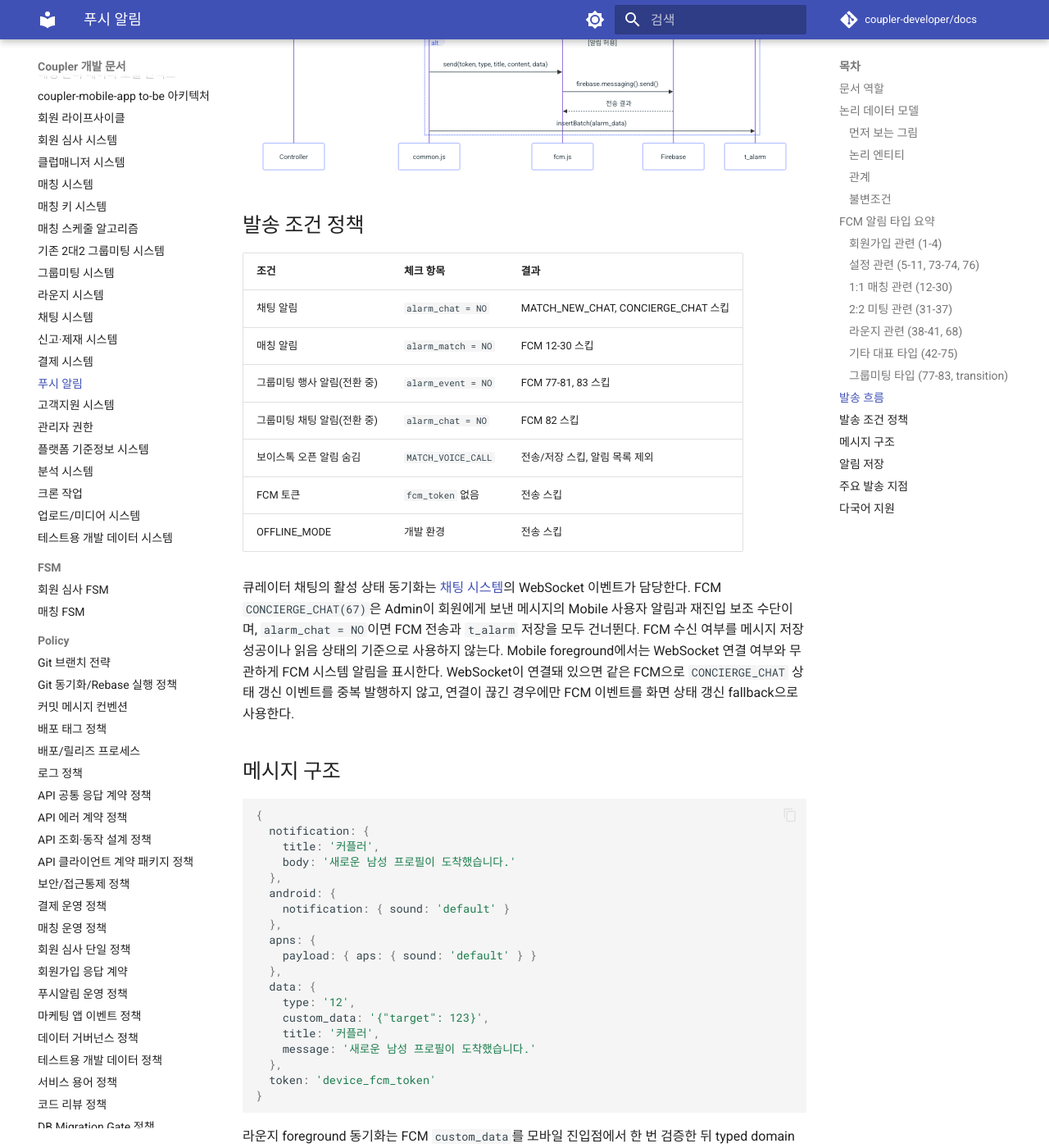
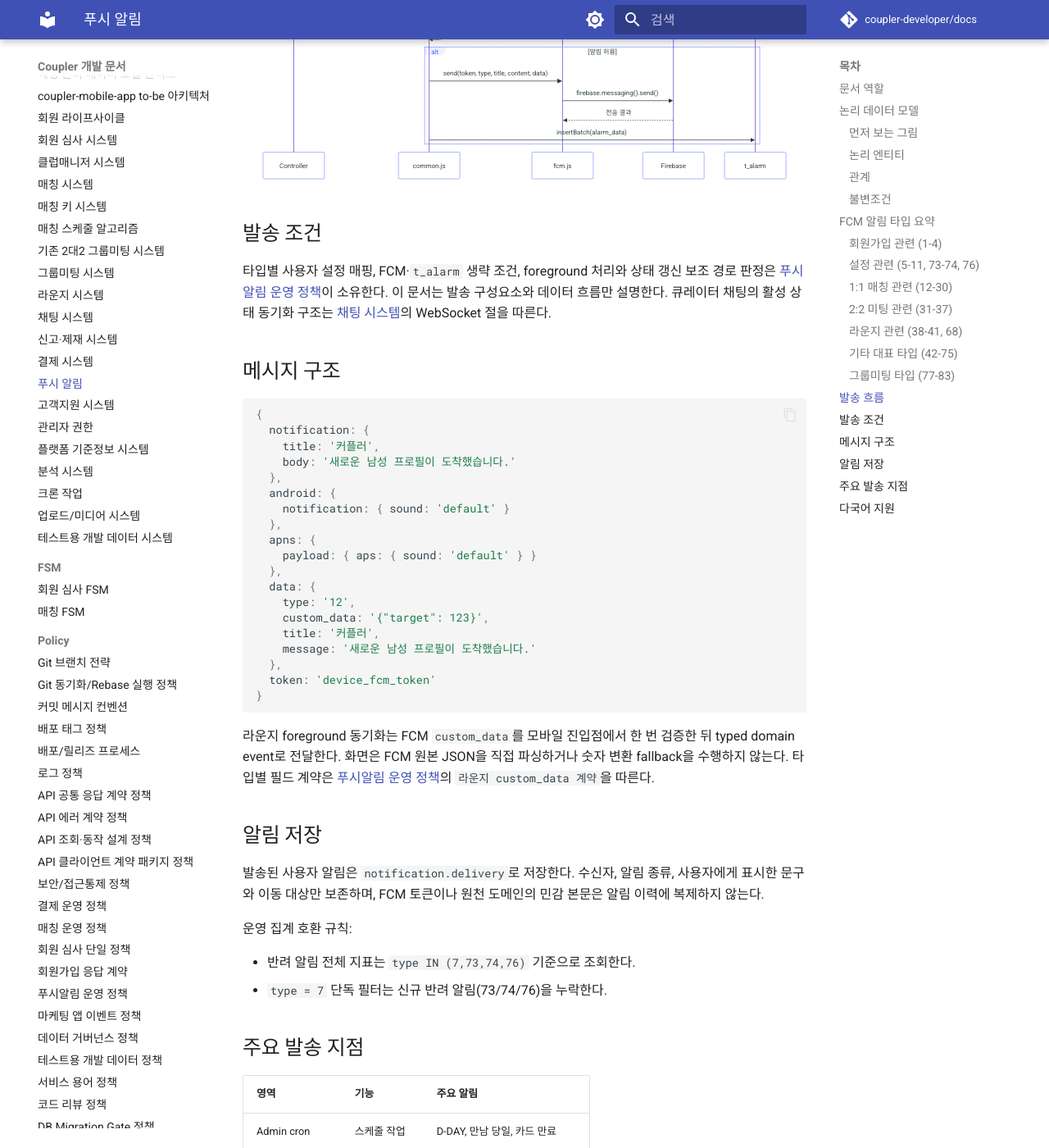
Before and after one commit to coupler-developer/docs, an MkDocs documentation site: the page built from content/architecture/push-notification.md, in a window 1280 px wide and 1400 px high, scrolled down 4892 px. Shown: the whole window at 82% size. Built offline with MkDocs 1.6.1 and Material for MkDocs 9.7.7, drawn with Linux system fonts in a browser that asks for light colours; comment, search, counter and statistics services are not loaded; some of the changed text lies outside the part shown.

Commit message:
docs: 푸시 발송 조건 SoT 정리
Reason:
- 푸시 사용자 설정과 저장·전송 생략 조건이 architecture에 중복돼 판정 책임이 분산돼 있었다.

Changes:
- 타입별 설정과 FCM·t_alarm 처리 조건을 푸시 운영 정책에 폐쇄형으로 정리했다.
- 채팅·그룹미팅·푸시 architecture는 정책 링크와 구조 설명만 유지했다.

How:
- 현행 API와 Mobile 구현을 기준으로 정책을 단일 SoT로 두고 잔여 그룹미팅 전환은 기존 기술부채에 연결했다.

Tests:
- yarn validate:docs 통과

````diff
--- a/content/architecture/push-notification.md
+++ b/content/architecture/push-notification.md
@@ -9,7 +9,8 @@
 
 Firebase Cloud Messaging 기반 푸시알림 아키텍처를 정리한 문서이다.
 이 문서의 타입 섹션은 대표 타입과 범주를 설명하는 요약본이며, 전체 타입 인벤토리를 1:1로 열거하지 않는다.
-기존 알림 흐름은 `as-is`이고 그룹미팅 77~83의 Mobile 연결과 운영 활성화만 전환 중이다.
+기존 알림 흐름과 그룹미팅 77~83의 API 타입은 현행이다. 별도 Mobile 소비자 cutover와 운영 증빙은
+[기술 부채 정리](../technical-debt/technical-debt.md)의 `그룹미팅 소비자 cutover 및 출시 통합 미완료`에서 추적한다.
 
 ## 논리 데이터 모델
 
@@ -148,22 +149,23 @@ flowchart LR
 
 - 위 표는 전체 타입 목록이 아니라 대표 타입 예시와 범주 요약이다.
 
-### 그룹미팅 타입 (77-83, transition)
+### 그룹미팅 타입 (77-83)
 
-아래 값은 [그룹미팅 시스템](group-meeting-system.md)의 API 발송 계약에 반영됐다. Mobile은 신청 상태
-77~79는 행사 상세, 취소·새 메시지·후기 81~83은 채팅 이력으로 연결한다. 확정 80은 클릭 시 서버의 최신
-`can_chat`을 확인해 개방됐으면 채팅, 아직 미개방이면 행사 상세로 연결한다. 소비자 병합·배포와 운영 발송
-활성화가 끝나기 전에는 그룹미팅 푸시를 운영에서 활성화하지 않는다. 모든 `target`은 그룹미팅 행사 ID다.
+아래 값은 [그룹미팅 시스템](group-meeting-system.md)의 API 발송 계약에 반영됐다. Mobile 연결 계약은 신청 상태
+알림 77~79를 행사 상세, 취소·새 메시지·후기 알림 81~83을 채팅 이력으로 연결한다. 확정 80은 클릭 시 서버의 최신
+`can_chat`을 확인해 개방됐으면 채팅, 아직 미개방이면 행사 상세로 연결한다. 소비자 cutover와 운영 전환 상태는
+[기술 부채 정리](../technical-debt/technical-debt.md)의 `그룹미팅 소비자 cutover 및 출시 통합 미완료`에서
+추적한다. 모든 `target`은 그룹미팅 행사 ID다.
 
-| 값 | 상수 | 의미 | 사용자 설정 | Mobile 이동 |
-| --- | --- | --- | --- | --- |
-| 77 | `GROUP_MEETING_APPLICATION_RECEIVED` | 신규 신청 | `alarm_event` | 행사 상세 |
-| 78 | `GROUP_MEETING_APPLICATION_APPROVED` | 신청 승인 | `alarm_event` | 행사 상세 |
-| 79 | `GROUP_MEETING_APPLICATION_CANCELED` | Admin 확정 취소(외부 환불 필요) | `alarm_event` | 행사 상세 |
-| 80 | `GROUP_MEETING_EVENT_CONFIRMED` | 모임 확정 | `alarm_event` | 개방 시 채팅, 미개방 시 행사 상세 |
-| 81 | `GROUP_MEETING_EVENT_CANCELED` | 행사 취소 | `alarm_event` | 채팅 이력 |
-| 82 | `GROUP_MEETING_CHAT_MESSAGE` | 새 채팅 메시지 | `alarm_chat` | 채팅 이력 |
-| 83 | `GROUP_MEETING_REVIEW_AVAILABLE` | 후기 작성 가능 | `alarm_event` | 채팅 이력 |
+| 값 | 상수 | 의미 | Mobile 이동 |
+| --- | --- | --- | --- |
+| 77 | `GROUP_MEETING_APPLICATION_RECEIVED` | 신규 신청 | 행사 상세 |
+| 78 | `GROUP_MEETING_APPLICATION_APPROVED` | 신청 승인 | 행사 상세 |
+| 79 | `GROUP_MEETING_APPLICATION_CANCELED` | Admin 확정 취소(외부 환불 필요) | 행사 상세 |
+| 80 | `GROUP_MEETING_EVENT_CONFIRMED` | 모임 확정 | 개방 시 채팅, 미개방 시 행사 상세 |
+| 81 | `GROUP_MEETING_EVENT_CANCELED` | 행사 취소 | 채팅 이력 |
+| 82 | `GROUP_MEETING_CHAT_MESSAGE` | 새 채팅 메시지 | 채팅 이력 |
+| 83 | `GROUP_MEETING_REVIEW_AVAILABLE` | 후기 작성 가능 | 채팅 이력 |
 
 ## 발송 흐름
 
@@ -185,24 +187,11 @@ sequenceDiagram
     end
 ```
 
-## 발송 조건 정책
+## 발송 조건
 
-| 조건 | 체크 항목 | 결과 |
-|------|----------|------|
-| 채팅 알림 | `alarm_chat = NO` | MATCH_NEW_CHAT, CONCIERGE_CHAT 스킵 |
-| 매칭 알림 | `alarm_match = NO` | FCM 12-30 스킵 |
-| 그룹미팅 행사 알림(전환 중) | `alarm_event = NO` | FCM 77-81, 83 스킵 |
-| 그룹미팅 채팅 알림(전환 중) | `alarm_chat = NO` | FCM 82 스킵 |
-| 보이스톡 오픈 알림 숨김 | `MATCH_VOICE_CALL` | 전송/저장 스킵, 알림 목록 제외 |
-| FCM 토큰 | `fcm_token` 없음 | 전송 스킵 |
-| OFFLINE_MODE | 개발 환경 | 전송 스킵 |
-
-큐레이터 채팅의 활성 상태 동기화는 [채팅 시스템](chat-system.md)의 WebSocket 이벤트가 담당한다. FCM
-`CONCIERGE_CHAT(67)`은 Admin이 회원에게 보낸 메시지의 Mobile 사용자 알림과 재진입 보조 수단이며,
-`alarm_chat = NO`이면 FCM 전송과 `t_alarm` 저장을 모두 건너뛴다. FCM 수신 여부를 메시지 저장 성공이나 읽음
-상태의 기준으로 사용하지 않는다. Mobile foreground에서는 WebSocket 연결 여부와 무관하게 FCM 시스템 알림을
-표시한다. WebSocket이 연결돼 있으면 같은 FCM으로 `CONCIERGE_CHAT` 상태 갱신 이벤트를 중복 발행하지 않고,
-연결이 끊긴 경우에만 FCM 이벤트를 화면 상태 갱신 fallback으로 사용한다.
+타입별 사용자 설정 매핑, FCM·`t_alarm` 생략 조건, foreground 처리와 상태 갱신 보조 경로 판정은
+[푸시알림 운영 정책](../policy/push-notification-policy.md)이 소유한다. 이 문서는 발송 구성요소와 데이터 흐름만
+설명한다. 큐레이터 채팅의 활성 상태 동기화 구조는 [채팅 시스템](chat-system.md)의 WebSocket 절을 따른다.
 
 ## 메시지 구조
 
--- a/content/policy/push-notification-policy.md
+++ b/content/policy/push-notification-policy.md
@@ -49,8 +49,23 @@
 ### 2) 발송 조건 통제
 
 - 사용자 알림 설정(`alarm_chat`, `alarm_match`, `alarm_event`)을 서버 발송 경로에서 일관되게 적용한다.
-- 그룹미팅 77~81과 83은 `alarm_event`, 새 채팅 82는 `alarm_chat`을 적용한다. 설정이 꺼져 있으면 FCM과
-  `t_alarm` 저장을 모두 건너뛴다.
+
+| 대상 | 적용 조건 | 결과 |
+| --- | --- | --- |
+| 1:1 매칭 타입 12~30, 70, 71 | `alarm_match = NO` | FCM 전송과 `t_alarm` 저장을 모두 건너뜀 |
+| `MATCH_NEW_CHAT(22)` | `alarm_chat = NO` 또는 `alarm_match = NO` | FCM 전송과 `t_alarm` 저장을 모두 건너뜀 |
+| `CONCIERGE_CHAT(67)` | `alarm_chat = NO` | FCM 전송과 `t_alarm` 저장을 모두 건너뜀 |
+| 그룹미팅 77~81, 83 | `alarm_event = NO` | FCM 전송과 `t_alarm` 저장을 모두 건너뜀 |
+| `GROUP_MEETING_CHAT_MESSAGE(82)` | `alarm_chat = NO` | FCM 전송과 `t_alarm` 저장을 모두 건너뜀 |
+| `MATCH_VOICE_CALL(53)` | 항상 | FCM 전송과 `t_alarm` 저장을 모두 건너뛰고 알림 목록에서 제외 |
+| FCM 토큰 없음 | 다른 발송·저장 조건은 충족 | FCM만 건너뛰고 `t_alarm`은 저장 |
+| `sendPush = false` 또는 `OFFLINE_MODE` | 다른 발송·저장 조건은 충족 | FCM만 건너뛰고 `t_alarm`은 저장 |
+
+- `CONCIERGE_CHAT(67)`은 Admin이 회원에게 보낸 메시지의 Mobile 사용자 알림과 재진입 보조 수단이다. FCM
+  수신 여부를 메시지 저장 성공이나 읽음 상태의 기준으로 사용하지 않는다.
+- Mobile foreground에서는 WebSocket 연결 여부와 무관하게 `CONCIERGE_CHAT(67)` 시스템 알림을 표시한다.
+  WebSocket이 연결돼 있으면 같은 FCM으로 상태 갱신 이벤트를 중복 적용하지 않고, 연결이 끊긴 경우에만 FCM
+  이벤트를 화면 상태 갱신 보조 경로로 사용한다.
 - 토큰 없음/발송 비활성 조건은 명시적으로 기록하고 스킵 사유를 남긴다.
 - 동일 이벤트의 다중 발송을 방지하기 위해 idempotency key 또는 중복 체크 키를 사용한다.
 
@@ -102,6 +117,11 @@
 
 - [ ] 타입 ID 충돌/재사용 없이 문서와 코드가 동기화됐는가?
 - [ ] `alarm_chat`/`alarm_match`/`alarm_event`, 토큰 부재, 환경 조건 스킵이 일관되게 동작하는가?
+- [ ] 1:1 매칭 12~30·70·71과 그룹미팅 77~83이 폐쇄형 설정 매핑과 일치하는가?
+- [ ] `CONCIERGE_CHAT(67)`은 `alarm_chat` 비활성 시 FCM과 `t_alarm`을 모두 건너뛰고, WebSocket·FCM 상태
+      갱신을 중복 적용하지 않는가?
+- [ ] 토큰 부재·`sendPush = false`·`OFFLINE_MODE`는 FCM만 생략하고, `MATCH_VOICE_CALL(53)`은 FCM과
+      `t_alarm`을 모두 생략하는가?
 - [ ] 중복 발송 방지 키 또는 동등한 통제가 있는가?
 - [ ] 라운지 댓글/대댓글 알림은 최상위 댓글과 직접 부모 댓글 기준이 분리되어 있는가?
 - [ ] 실패 재시도 제한 횟수와 종료 조건이 명시됐는가?
````
Also changed, not shown: content/architecture/chat-system.md (+4 -4 lines), content/architecture/group-meeting-system.md (+9 -7 lines).
